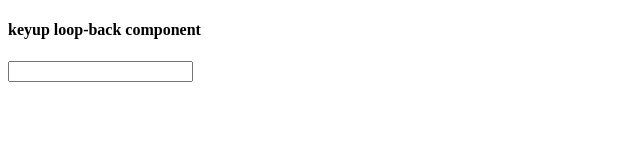
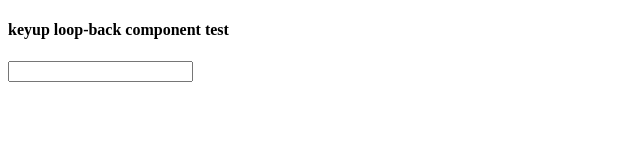
Before and after one commit to bebetoh/angular_form_input, an Angular app: page / in a window 1280 px wide. Shown: the top 160 px of the page, without its empty margins (0-640 px from the left). Built offline with nearby package versions, Linux system fonts and the light colour scheme.

Commit message:
stackblitz

```diff
--- a/src/app/app.component.html
+++ b/src/app/app.component.html
@@ -1,4 +1,4 @@
 
-<h4>keyup loop-back component</h4>
+<h4>keyup loop-back component test</h4>
 <div><app-loop-back></app-loop-back></div>
 <br><br>
```
Also changed, not shown: src/app/loop-back.component.ts (line endings or trailing spaces).
